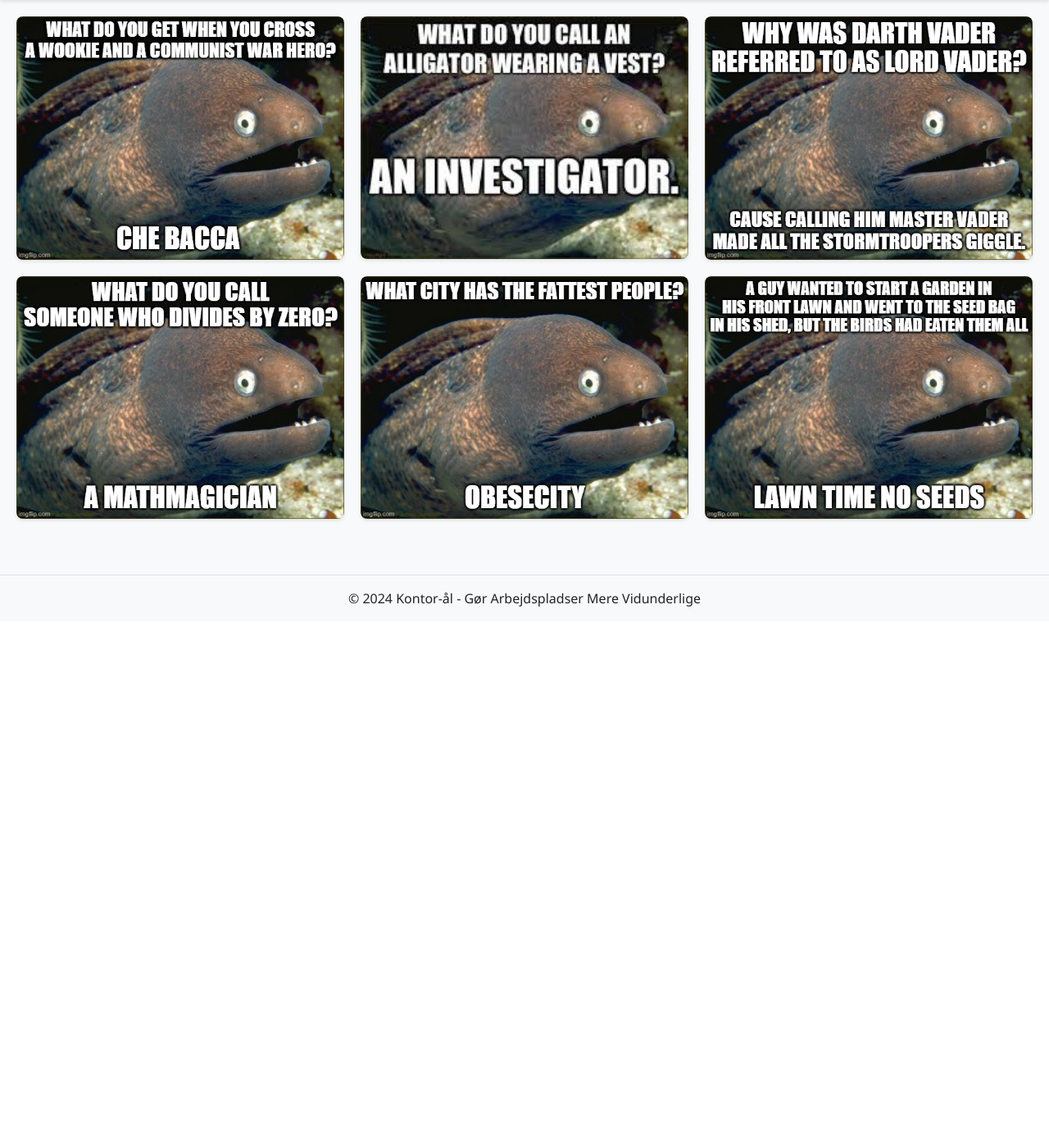
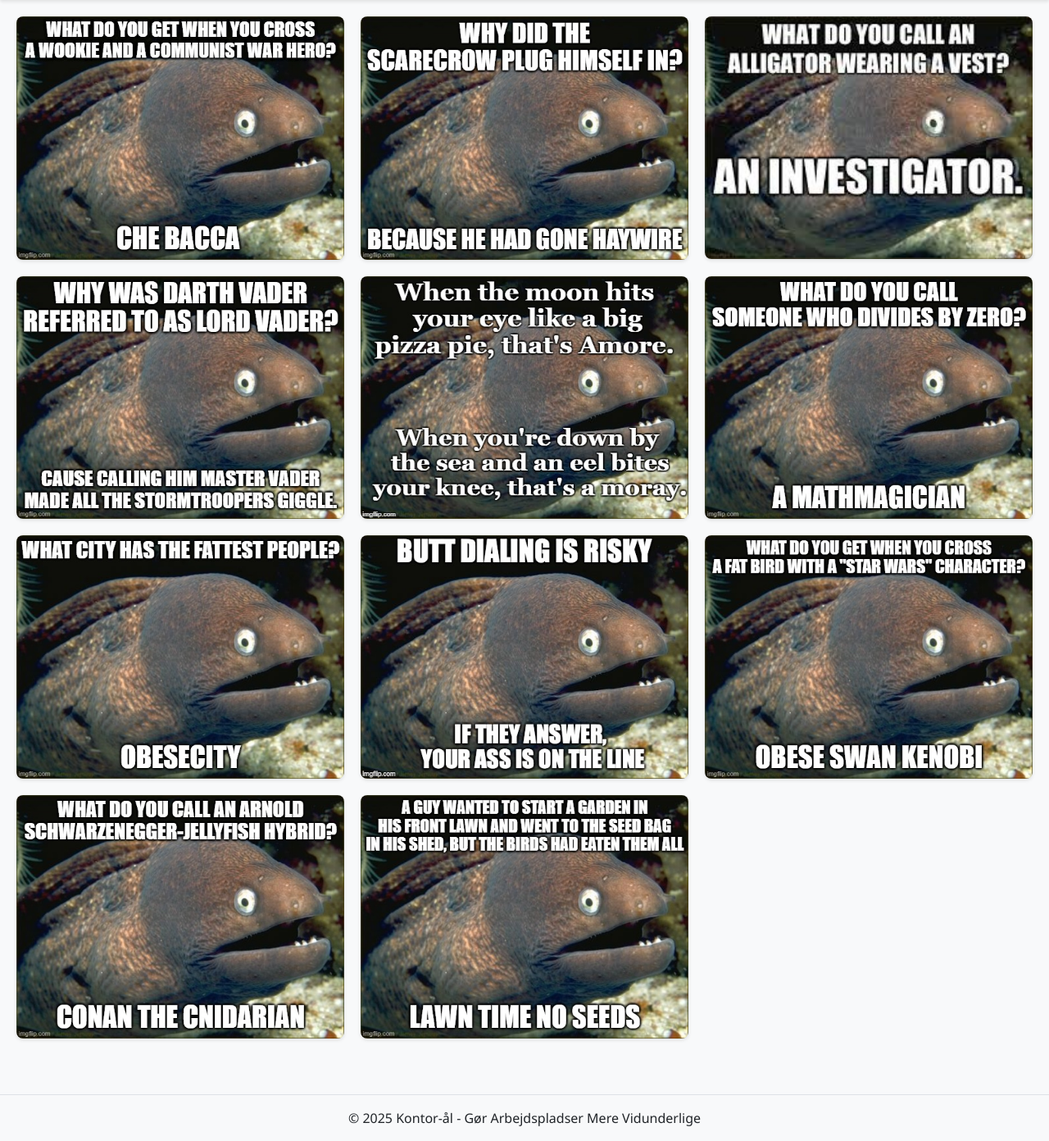
Before and after one commit to Andreddi/office-eels, a Flask app: page /memes in a window 1280 px wide. Shown: the part 72-1464 px from the top of the page at 82% size. Before the commit the page ends 812 px from the top, so only its background shows below. Run offline with Flask 3, Linux system fonts and the light colour scheme.

Commit message:
Add new meme images and update copyright year in templates

```diff
--- a/templates/index.html
+++ b/templates/index.html
@@ -128,7 +128,7 @@
 
     <footer class="bg-light mt-5 py-3">
         <div class="container text-center">
-            <p class="mb-0">© 2024 Kontor-ål - Gør Arbejdspladser Mere Vidunderlige</p>
+            <p class="mb-0">© 2025 Kontor-ål - Gør Arbejdspladser Mere Vidunderlige</p>
         </div>
     </footer>
 
--- a/templates/memes.html
+++ b/templates/memes.html
@@ -53,7 +53,7 @@
 
     <footer class="bg-light mt-5 py-3">
         <div class="container text-center">
-            <p class="mb-0">© 2024 Kontor-ål - Gør Arbejdspladser Mere Vidunderlige</p>
+            <p class="mb-0">© 2025 Kontor-ål - Gør Arbejdspladser Mere Vidunderlige</p>
         </div>
     </footer>
 
```
Also changed, not shown: static/images/memes/24twtd.jpg (added), static/images/memes/2sbvap.jpg (added), static/images/memes/8atdda.jpg (added), static/images/memes/92c3d6.jpg (added), static/images/memes/9foz6k.jpg (added).
